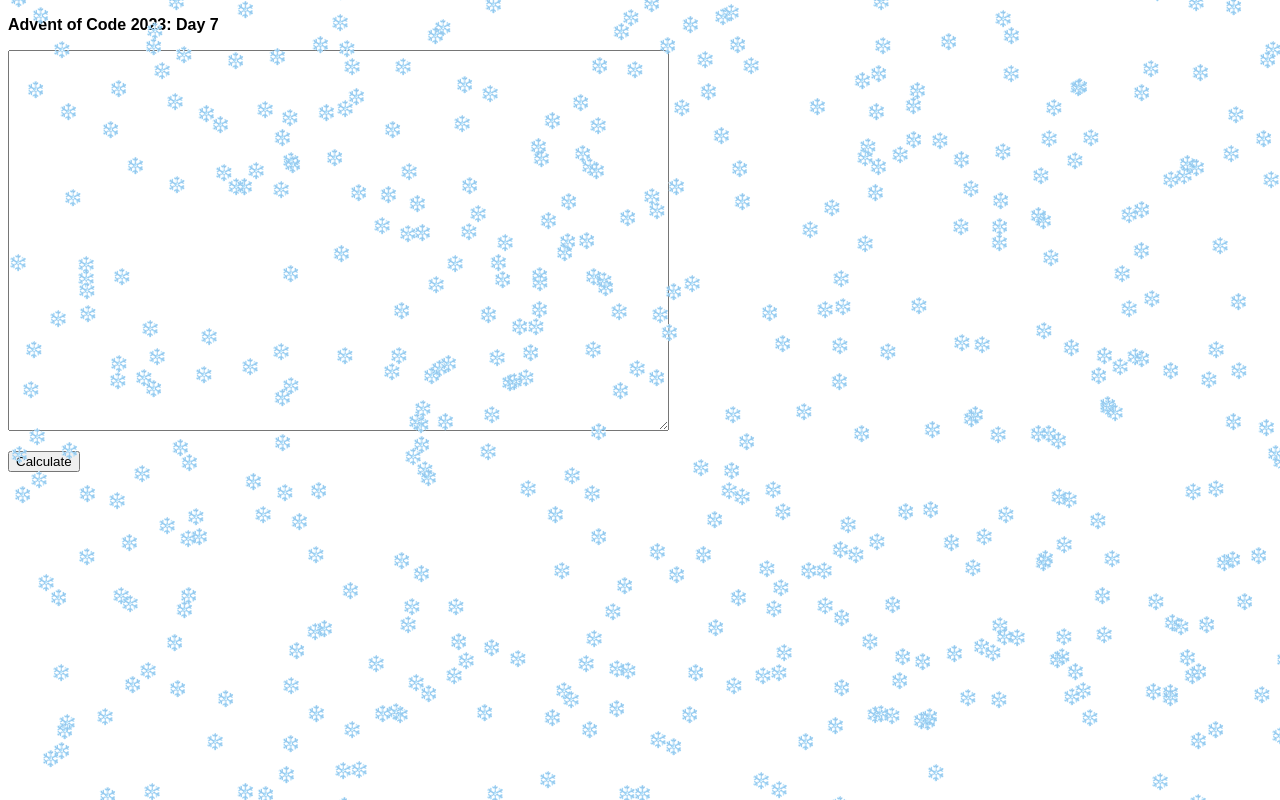
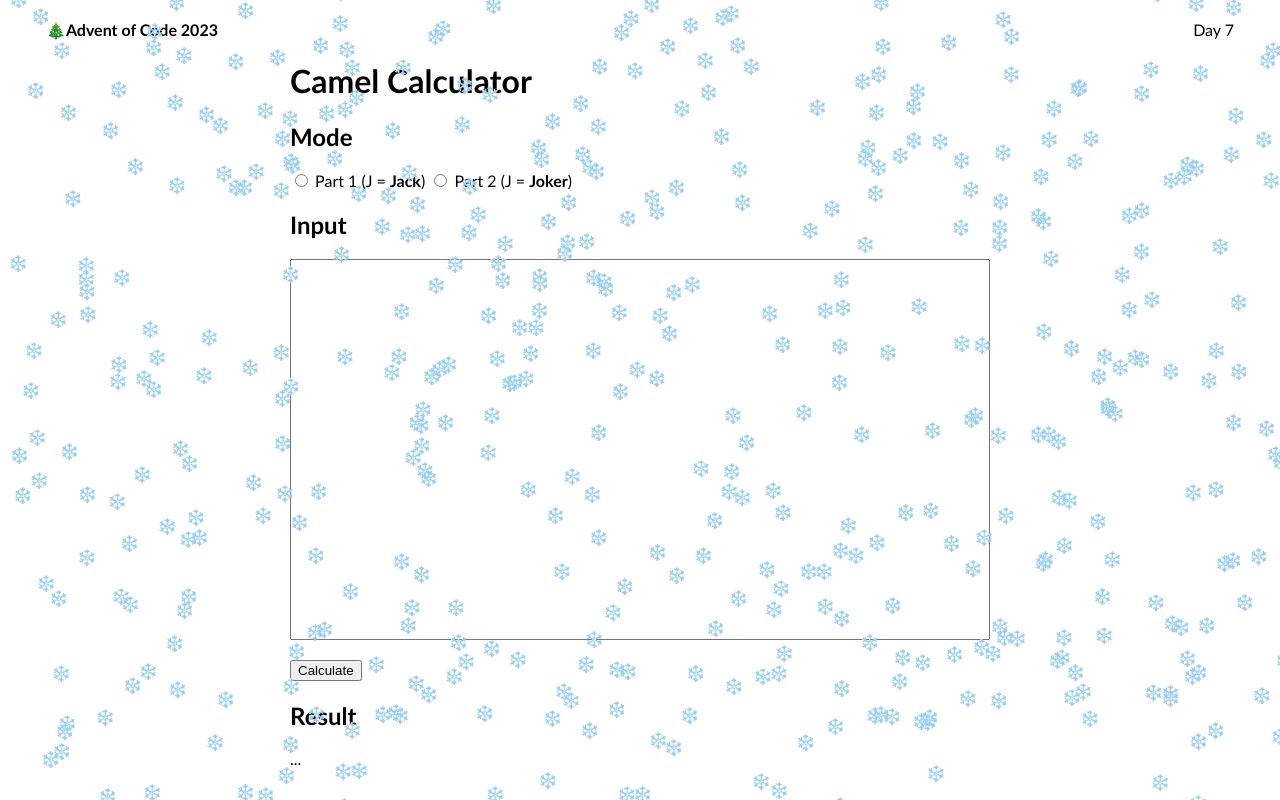
Before and after one commit to maxi0604/aoc2023, a plain HTML site: page d7/d7.html in a window 1280 px wide. Drawn offline with Linux system fonts and the light colour scheme.

Commit message:
Add part 2

```diff
--- a/d7/d7.html
+++ b/d7/d7.html
@@ -7,13 +7,31 @@
         <link href="style.css" rel="stylesheet">
     </head>
     <body>
-        <p>
-            <strong>Advent of Code 2023: Day 7</strong>
-        </p>
-        <div id="annoying-animation"></div>
-        <p><textarea id="in" name="Draws" rows="25" cols="80"></textarea></p>
-        <p><button onclick="doTheThing();">Calculate</button></p>
-        <p id="result"></p>
+        <div class="header">
+            <strong>🎄Advent of Code 2023</strong>
+            <div class="day">Day 7</div>
+        </div>
+
+        <div class="content">
+            <div id="annoying-animation"></div>
+            <p>
+            <h1>Camel Calculator</h1>
+            <h2>Mode</h2>
+            <label>
+                <input type="radio" id="part1" name="select" value="HTML">
+                Part 1 (J = <strong>Jack</strong>)
+            </label>
+            <label>
+                <input type="radio" id="part2" name="select" value="HTML">
+                Part 2 (J = <strong>Joker</strong>)
+            </label>
+            </p>
+            <h2>Input</h2>
+            <p><textarea id="in" name="Draws" rows="25"></textarea></p>
+            <p><button onclick="doTheThing();">Calculate</button></p>
+            <h2>Result</h2>
+            <p id="result">...</p>
+        </div>
         <script src="d7.js"></script>
     </body>
 </html>
--- a/d7/d7.js
+++ b/d7/d7.js
@@ -1,3 +1,18 @@
+let letterToNum = {
+    "A": 14,
+    "K": 13,
+    "Q": 12,
+    "J": 11,
+    "T": 10,
+    "9": 9,
+    "8": 8,
+    "7": 7,
+    "6": 6,
+    "5": 5,
+    "4": 4,
+    "3": 3,
+    "2": 2,
+};
 
 function animate() {
     for (let i = 0; i < 500; i++) {
@@ -6,14 +21,28 @@ function animate() {
         flake.classList.add("flake");
         flake.innerText = "❄️";
         flake.style.left = `${Math.random() * 100}vw`;
-        flake.style.animationDuration = `${Math.random() * 5 + 7}vw`;
+        flake.style.animationDuration = `${Math.random() * 7 + 5}vw`;
         flake.style.animationDelay = `${-15 * Math.random()}s`;
         parent.appendChild(flake);
     }
 }
 
 function doTheThing() {
-    console.log("did the thing");
+    let part1 = document.getElementById("part1").checked;
+    let part2 = document.getElementById("part2").checked;
+
+    if (!(part1 || part2)) {
+        setErr("Select part.");
+        return;
+    }
+
+    if (part1) {
+        letterToNum["J"] = 11;
+    }
+    else {
+        letterToNum["J"] = 1;
+    }
+
     let textField = document.getElementById("in");
     let lines = textField.value.split("\n");
     let values = [];
@@ -25,24 +54,46 @@ function doTheThing() {
             return;
         }
 
-        values.push([judge(lexed[0]), Number(lexed[1])]);
+        var judgement;
+        if (part1) {
+            judgement = judge(lexed[0]);
+        } else {
+            let options = [];
+            for (letter in letterToNum) {
+                options.push(judge(lexed[0].replaceAll("J", letter)));
+            }
+            judgement = Math.max(...options);
+        }
+
+        values.push([judgement, Array.from(lexed[0]).map(x => letterToNum[x]), Number(lexed[1]), lexed[0]]);
     }
 
-    values.sort();
+    values.sort((a, b) => {
+        if (a[0] != b[0])
+            return a[0] - b[0];
 
-    let curRank = 1;
-    let curScore = 0;
-    let curSum = 0;
+        return arrCompare(a[1], b[1]);
+    });
+
+    let sum = 0;
     for (let i = 0; i < values.length; i++) {
-        if (values[i][0] > curScore) {
-            curScore = values[i][0];
-            curRank++;
-        }
-
-        curSum += curRank * values[i][1];
+        sum += (i + 1) * values[i][2];
     }
 
-    setResult(curSum);
+    setResult(sum);
+}
+
+function arrCompare(a, b) {
+    for (let i = 0; i < 5; i++) {
+        if (a[i] < b[i]) {
+            return -1;
+        }
+        else if (a[i] > b[i]) {
+            return 1;
+        }
+    }
+
+    return 0;
 }
 
 function setResult(res) {
@@ -52,26 +103,29 @@ function setResult(res) {
 function setErr(err) {
     document.getElementById("result").innerText = `Error: ${err}`;
 }
+
 function judge(str) {
     let sorted = Array.from(str).sort().join("");
+
     if (sorted.match(/(.)\1{4}/))
+        return 6;
+
+    if (sorted.match(/(.)\1{3}/))
         return 5;
 
-    if (sorted.match(/(.)\1{3}/))
+    if (sorted.match(/(.)\1{2}(.)\2/) || sorted.match(/(.)\1(.)\2{2}/))
         return 4;
 
-    if (sorted.match(/(.)\1{2}(.)\2/) || sorted.match(/(.)\1(.)\2{2}/))
+    if (sorted.match(/(.)\1{2}/))
         return 3;
-
-    if (sorted.match(/(.)\1{2}/))
-        return 2;
 
     if (sorted.match(/(.)\1(.)\2/) || sorted.match(/(.)\1.(.)\2/))
         return 2;
 
-    if (sorted.match(/(.)\1(.)\2/))
+    if (sorted.match(/(.)\1/))
         return 1;
 
     return 0;
 }
+
 animate();
--- a/d7/style.css
+++ b/d7/style.css
@@ -20,5 +20,30 @@
 }
 
 body {
-    font-family: sans-serif;
+    font-family:'Trebuchet MS', 'Lucida Sans Unicode', 'Lucida Grande', 'Lucida Sans', Arial, sans-serif
 }
+
+.content {
+    max-width: 700px;
+    margin: auto;
+}
+
+.header {
+    margin-left: 3%;
+    margin-right: 3%;
+    margin-top: 20px;
+    display: flex;
+}
+
+.day {
+    margin-left: auto;
+}
+
+* {
+    box-sizing: border-box;
+}
+
+#in {
+    resize: none;
+    width: 100%;
+}
```
Also changed, not shown: README.md. Lines whose indentation alone changed are shown as unchanged.
